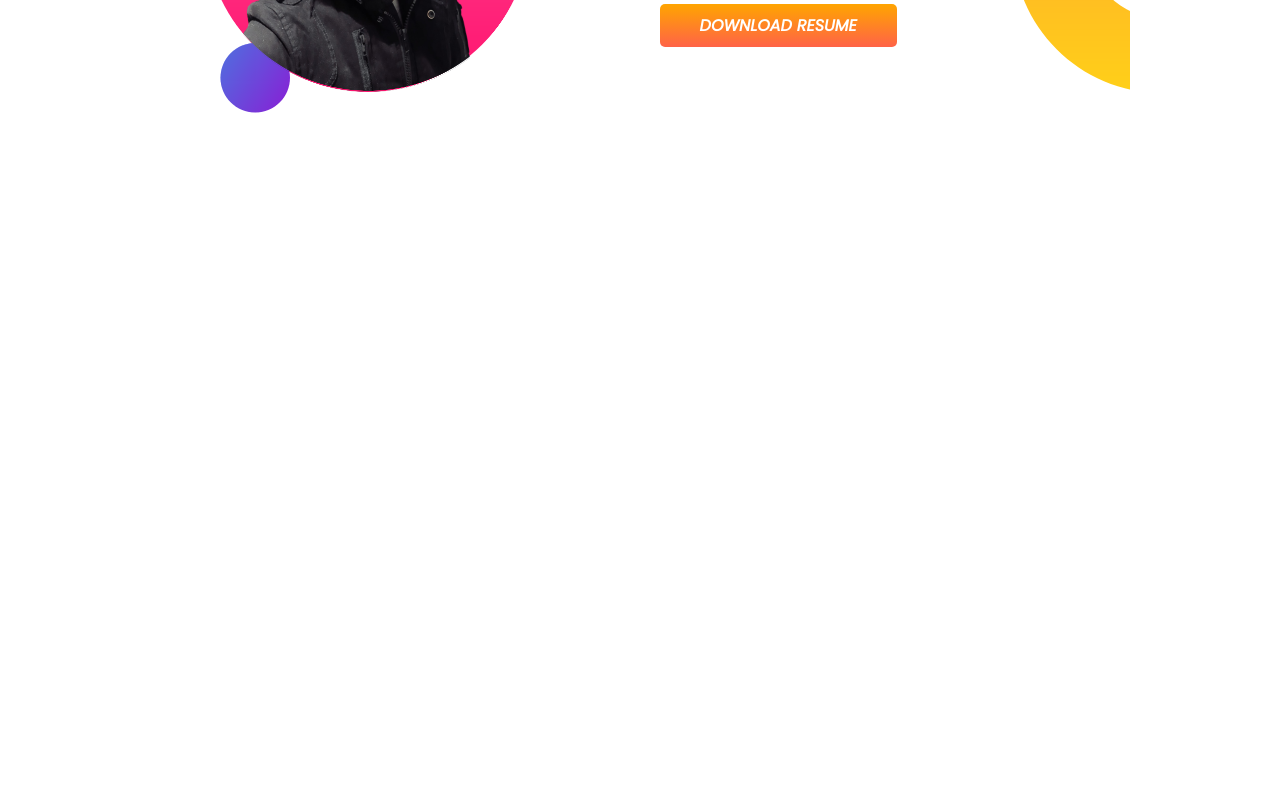
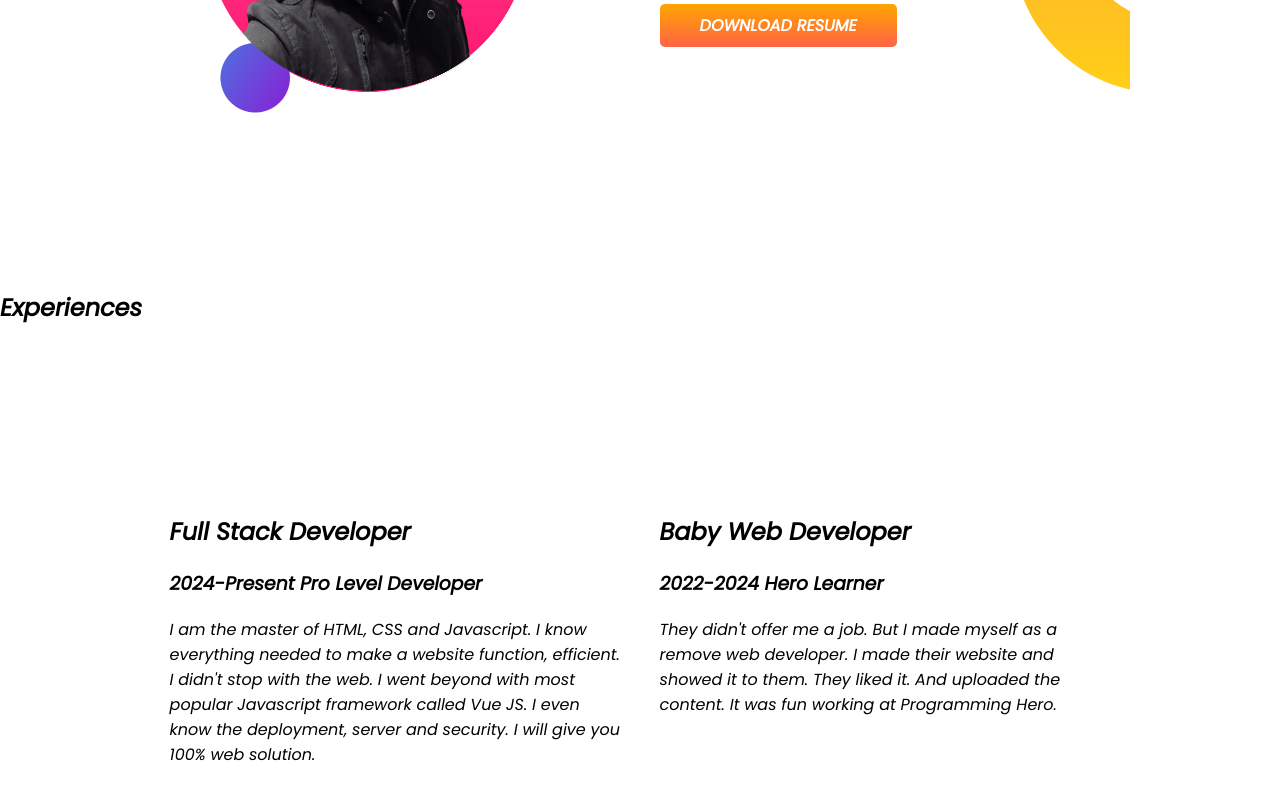
Before and after one commit to Khurshed6661/developer-portfolio, a plain HTML site: page index.html in a window 1280 px wide. Shown: the part 957-1763 px from the top of the page. Before the commit the page ends 1247 px from the top, so only its background shows below. Drawn offline with Linux system fonts and the light colour scheme.

Commit message:
experiences

```diff
--- a/index.html
+++ b/index.html
@@ -13,7 +13,7 @@
 </head>
 
 <body>
-    <section class="top-banner">
+    <section class="top-banner flexible-container">
         <div class="half-width">
             <h1>Welcome To</h1>
             <h1><span class="orange-color">Mohammad Khurshed</span> World</h1>
@@ -29,7 +29,7 @@
             <img src="images/khurshed.png" alt="">
         </div>
     </section>
-    <section class="dream-big">
+    <section class="dream-big flexible-container">
         <div class="half-width">
             <img src="images/khurshed1.png" alt="">
         </div>
@@ -42,6 +42,27 @@
         </div>
 
     </section>
+    <section class="Experience-Area">
+        <h1>Experiences</h1>
+        <div class="flexible-container">
+            <div class="half-width">
+                <h1>Full Stack Developer</h1>
+                <h3>2024-Present Pro Level Developer</h3>
+                <p>I am the master of HTML, CSS and Javascript. I know everything needed to make a website function,
+                    efficient. I didn't stop with the web. I went beyond with most popular Javascript framework called
+                    Vue
+                    JS. I even know the deployment, server and security. I will give you 100% web solution.</p>
+            </div>
+            <div class="half-width">
+                <h1>Baby Web Developer</h1>
+                <h3>2022-2024 Hero Learner</h3>
+                <p>They didn't offer me a job. But I made myself as a remove web developer. I made their website and
+                    showed
+                    it to them. They liked it. And uploaded the content. It was fun working at Programming Hero.</p>
+            </div>
+        </div>
+
+    </section>
 </body>
 
 
--- a/style.css
+++ b/style.css
@@ -9,7 +9,7 @@
 .orange-color{
 color: orange;
 }
-section{
+.flexible-container{
     display: flex;
     margin: 150px;
 }
```
